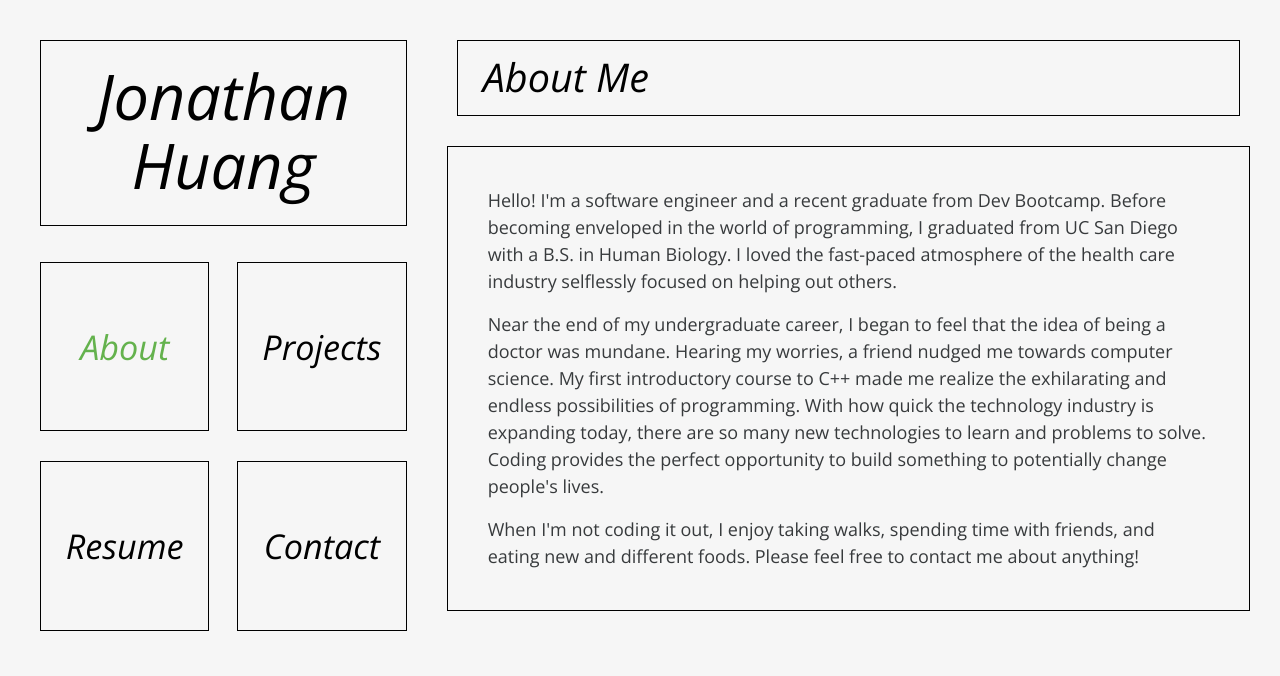
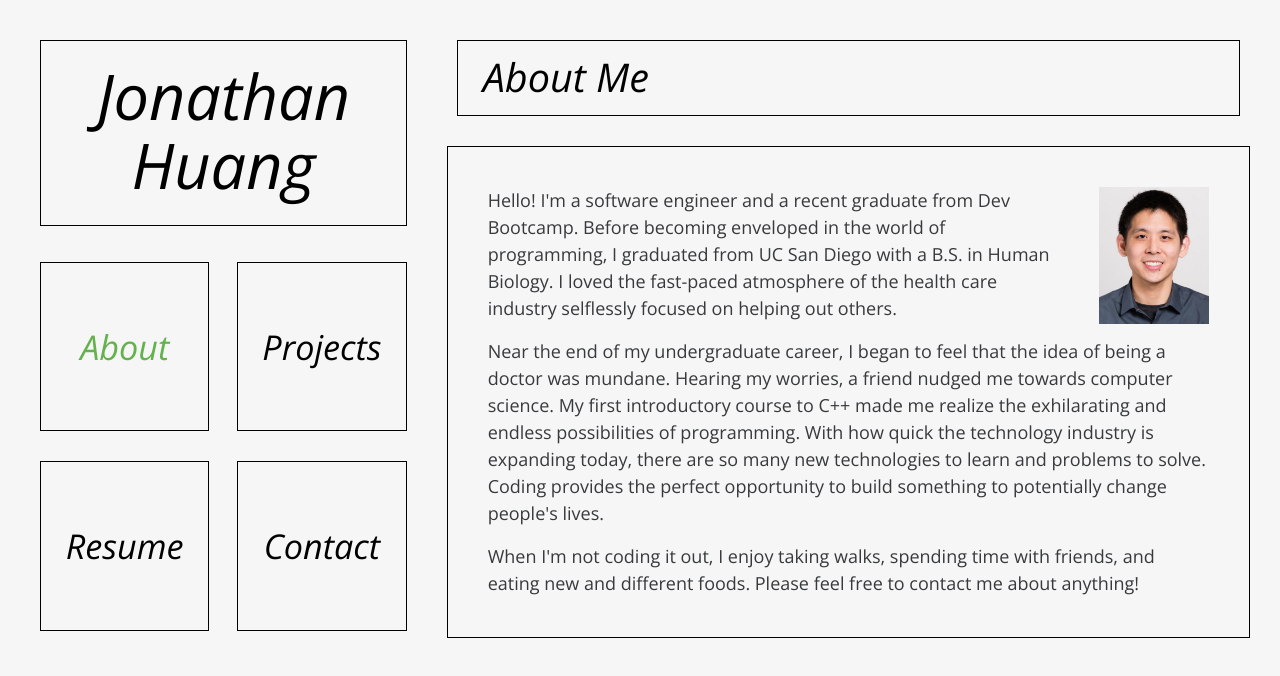
Before and after one commit to jonwhuang/jonwhuang.github.io, a plain HTML site: page index.html in a window 1280 px wide. Both pictures are taken after a click on the item "About". Drawn offline with nearby package versions, Linux system fonts and the light colour scheme.

Commit message:
Add profile picture

```diff
--- a/css/templatemo-style.css
+++ b/css/templatemo-style.css
@@ -118,6 +118,13 @@ p:last-child { margin-bottom: 0; }
 }
 
 .box-nav-item-link { padding: 10px; }
+
+.profile-pic {
+  width: 150px;
+  height: auto;
+  float: right;
+  padding-left: 40px;
+}
 
 /*.box-nav-item:hover, .box-nav-item:focus, .box-nav-item.active {
 	background-color: #f6f6f6;
--- a/index.html
+++ b/index.html
@@ -88,6 +88,7 @@
               </header>
 
               <div class="content-text">
+                <img class="profile-pic" src="img/pfpic.jpg">
                 <p>
                   Hello! I'm a software engineer and a recent graduate from Dev Bootcamp. Before becoming enveloped in the world of programming, I graduated from UC San Diego with a B.S. in Human Biology. I loved the fast-paced atmosphere of the health care industry selflessly focused on helping out others.
                 </p>
```
Also changed, not shown: img/pfpic.jpg (added).
